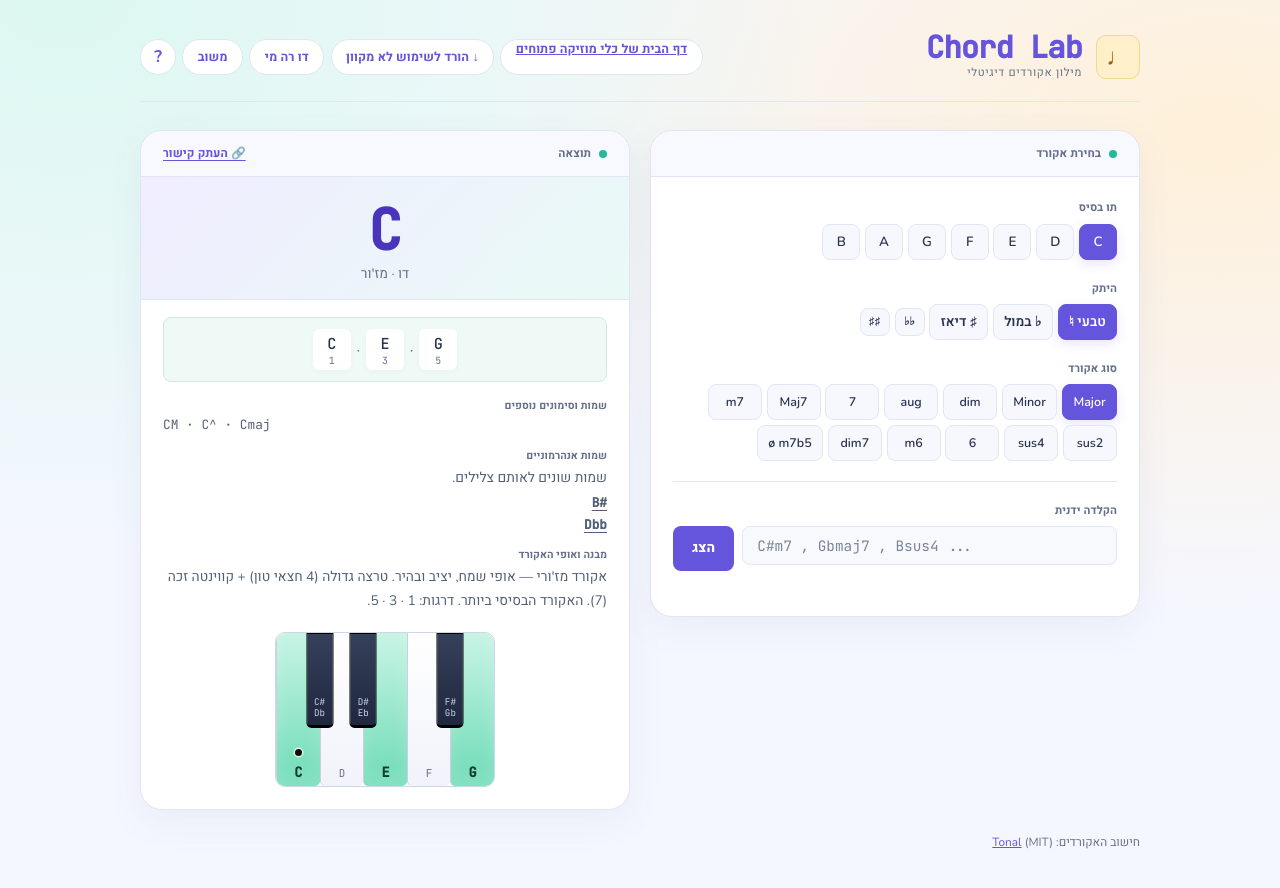
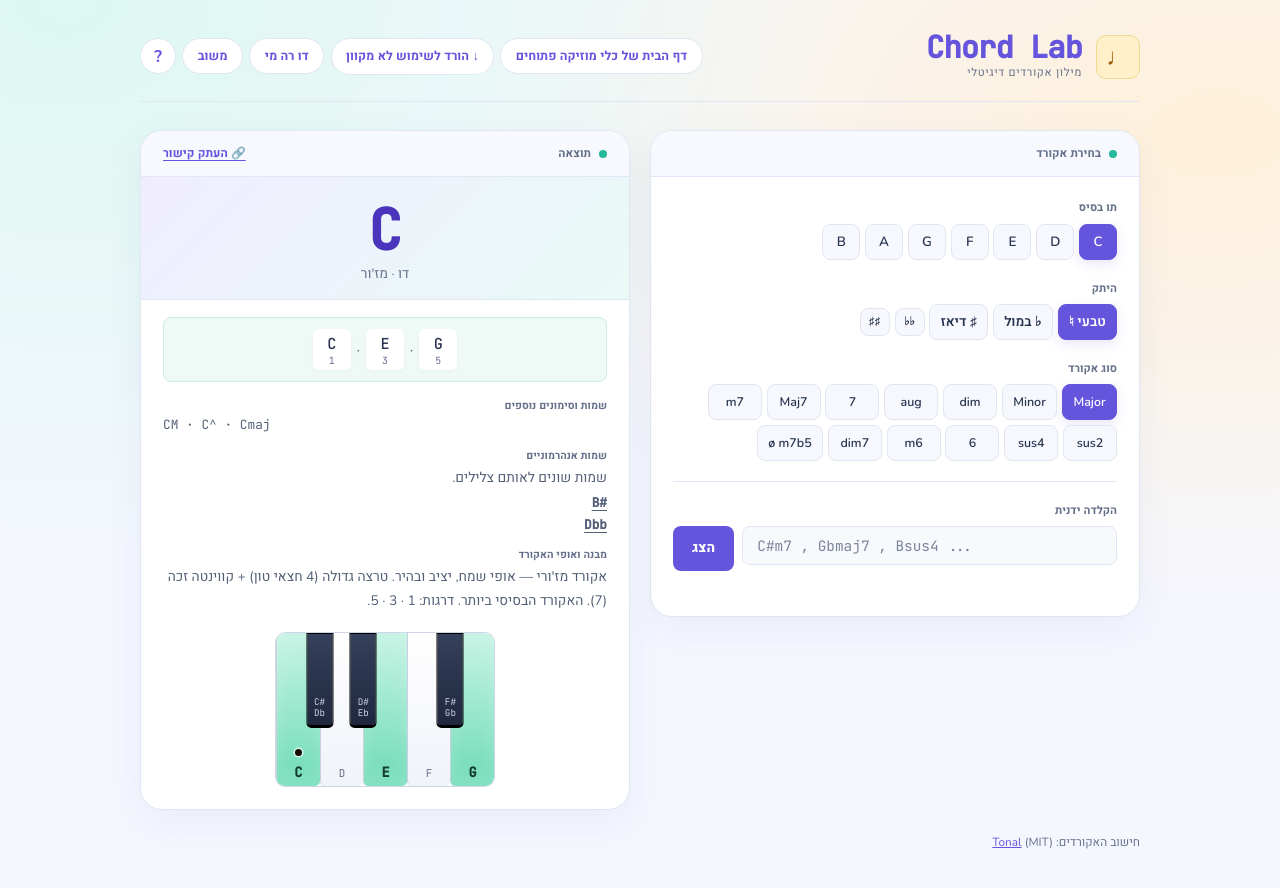
Before and after one commit to openmusictools/chord-lab, a website: page index.html in a window 1280 px wide. Drawn offline with Linux system fonts and the light colour scheme.

Commit message:
Use shared pill styling for header links and buttons

```diff
--- a/css/styles.css
+++ b/css/styles.css
@@ -18,7 +18,7 @@ header{display:flex;justify-content:space-between;align-items:center;gap:1rem;pa
 .logo h1{font-family:var(--fd);font-size:1.9rem;font-weight:600;line-height:1;direction:ltr;background:linear-gradient(135deg,#f0eade 20%,var(--gold) 80%);-webkit-background-clip:text;background-clip:text;-webkit-text-fill-color:transparent}
 .logo p{font-size:.7rem;color:var(--muted);letter-spacing:.06em;margin-top:2px}
 .hdr-actions{display:flex;gap:.4rem;flex-wrap:wrap}
-.pill-btn{height:36px;padding:0 .9rem;background:rgba(255,255,255,.04);border:1px solid var(--border);border-radius:9999px;color:var(--gold);font-size:.78rem;font-weight:700;cursor:pointer;transition:.15s}
+.pill-btn{appearance:none;display:inline-flex;align-items:center;justify-content:center;box-sizing:border-box;font-family:inherit;line-height:1.5;text-decoration:none;margin:0;height:36px;padding:0 .9rem;background:rgba(255,255,255,.04);border:1px solid var(--border);border-radius:9999px;color:var(--gold);font-size:.78rem;font-weight:700;cursor:pointer;transition:.15s}
 .pill-btn.round{width:36px;padding:0;font-size:1.05rem}
 .pill-btn:hover,.pill-btn.on{background:var(--gold-glow);border-color:var(--gold-dim)}
 .pill-btn.on{color:var(--gold-hi)}
```
